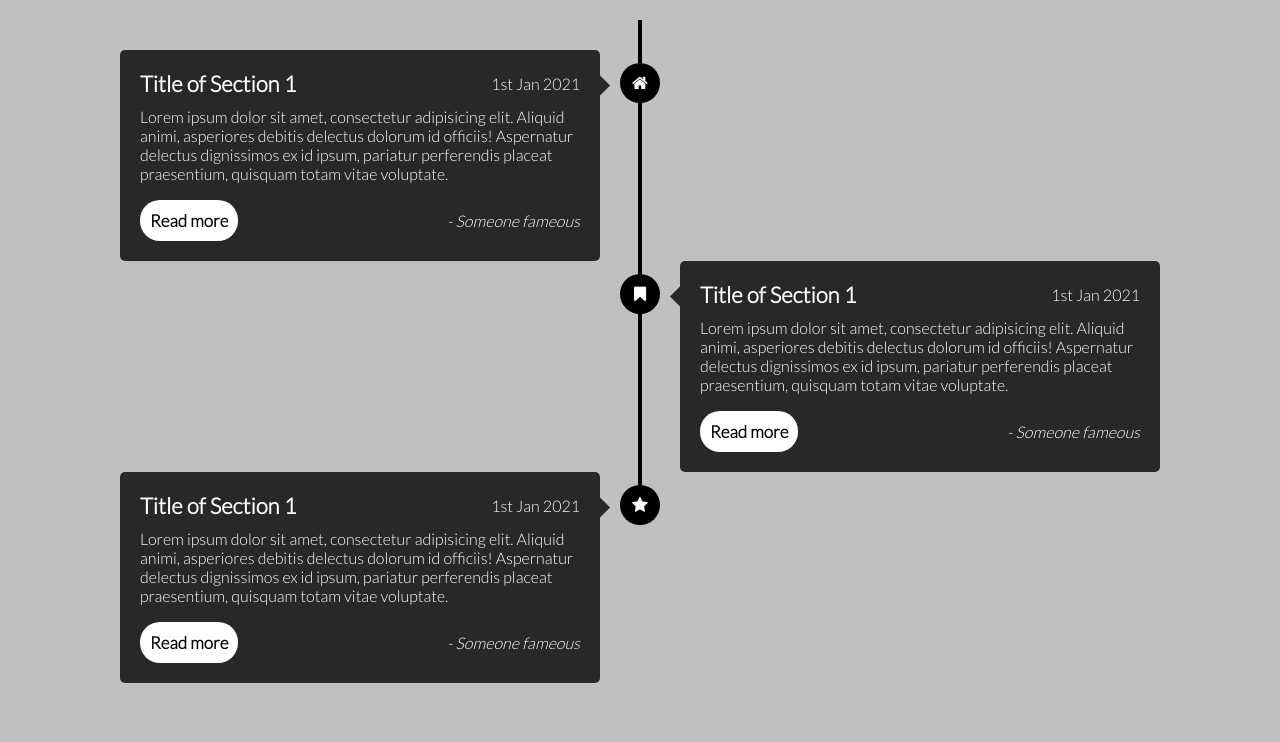
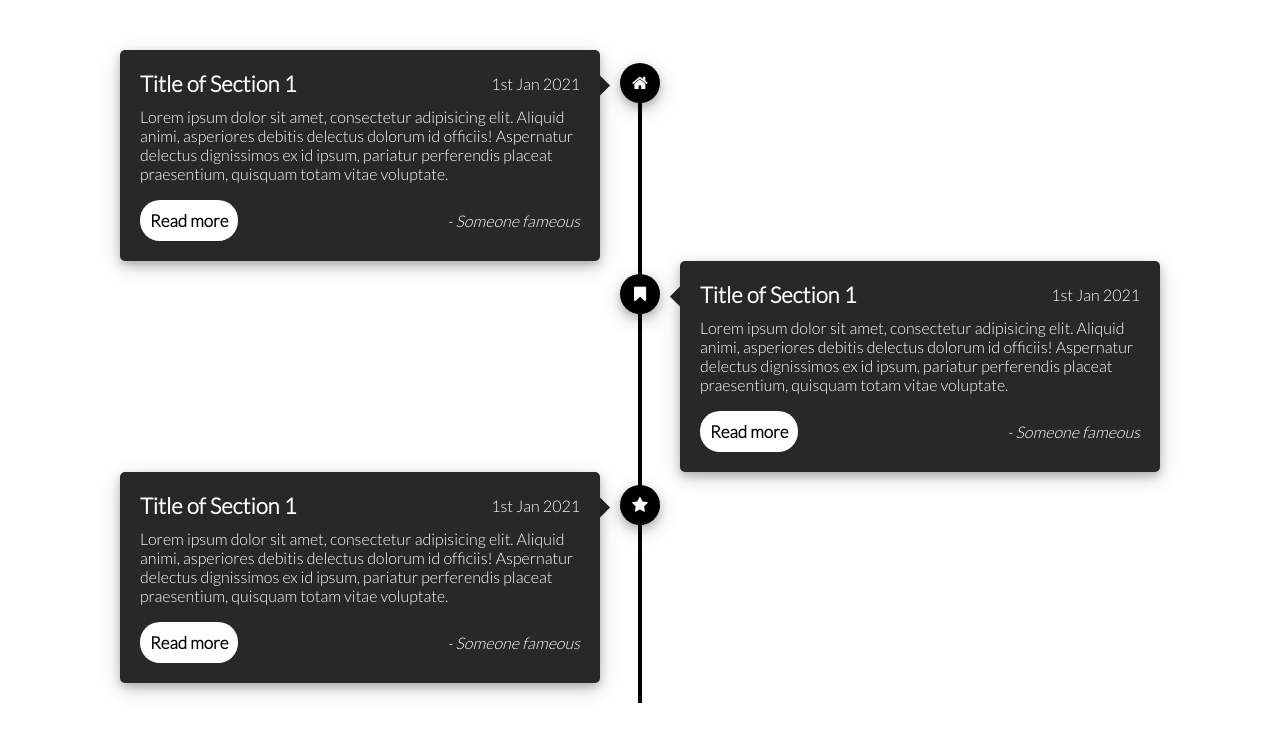
Before and after one commit to dhanush167/Responsive-verticle-timeline-design, a plain HTML site: page index.html in a window 1280 px wide. Drawn offline with Linux system fonts and the light colour scheme.

Commit message:
7.seventh commit

```diff
--- a/style.css
+++ b/style.css
@@ -27,7 +27,7 @@
 
 body
 {
-    background: silver;
+    background: #ffffff;
 }
 
 .wrapper
@@ -35,6 +35,7 @@ body
     max-width: 1080px;
     margin: 50px auto;
     padding: 0 20px;
+    position: relative;
 }
 
 .wrapper .row
@@ -60,6 +61,7 @@ body
     padding: 20px;
     position: relative;
     color: white;
+    box-shadow: 0 4px 8px 0 rgba(0, 0, 0, 0.2), 0 6px 20px 0 rgba(0, 0, 0, 0.19);
 }
 
 .wrapper .row section::before
@@ -101,6 +103,7 @@ body
     color: #ffffff;
     top: 13px;
     font-size: 17px;
+    box-shadow: 0 4px 8px 0 rgba(0, 0, 0, 0.2), 0 6px 20px 0 rgba(0, 0, 0, 0.19);
 }
 
 .row-1 section .icon
@@ -150,7 +153,7 @@ body
 .wrapper .center-line
 {
     position: absolute;
-    height: 60%;
+    height: 100%;
     width: 4px;
     background: black;
     left: 50%;
```
